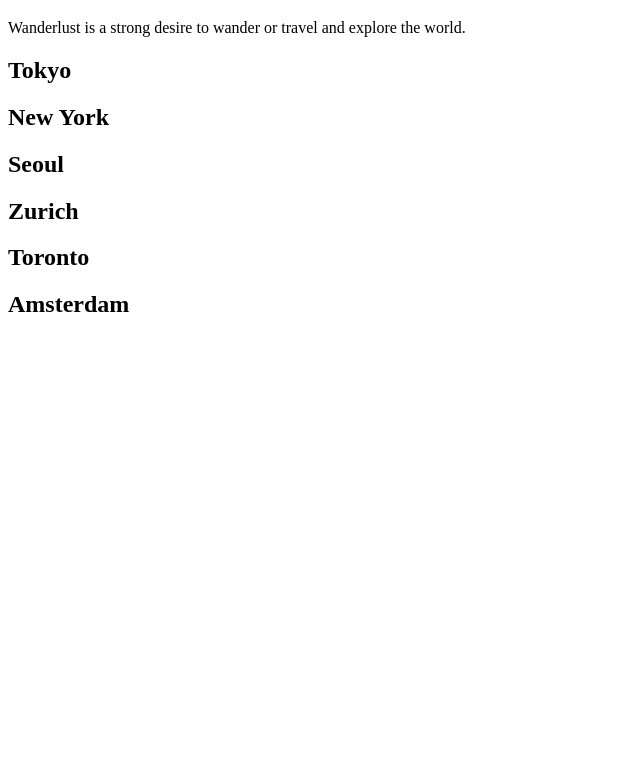
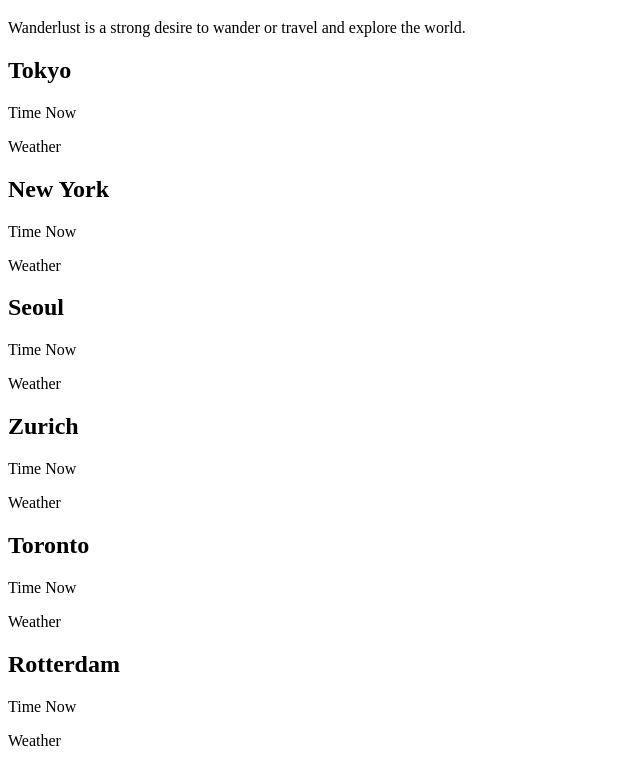
Before and after one commit to loonarium/wanderlust, a plain HTML site: page index.html in a window 1280 px wide. Shown: the part 61-827 px from the top of the page, without its empty margins (0-640 px from the left). Before the commit the page ends 800 px from the top, so only its background shows below. Drawn offline with Linux system fonts and the light colour scheme.

Commit message:
Added some stuff

```diff
--- a/index.html
+++ b/index.html
@@ -12,26 +12,38 @@
 
     <article>
         <h2>Tokyo</h2>
+        <p>Time Now</p>
+        <p>Weather</p>
     </article>
 
     <article>
         <h2>New York</h2>
+        <p>Time Now</p>
+        <p>Weather</p>
     </article>
 
     <article>
-         <h2>Seoul</h2>
+        <h2>Seoul</h2>
+        <p>Time Now</p>
+        <p>Weather</p>
     </article>
 
     <article>
         <h2>Zurich</h2>
+        <p>Time Now</p>
+        <p>Weather</p>
     </article>
 
     <article>
         <h2>Toronto</h2>
+        <p>Time Now</p>
+        <p>Weather</p>
     </article>
 
     <article>
-        <h2>Amsterdam</h2>
+        <h2>Rotterdam</h2>
+        <p>Time Now</p>
+        <p>Weather</p>
     </article>
 
 </body>
```
